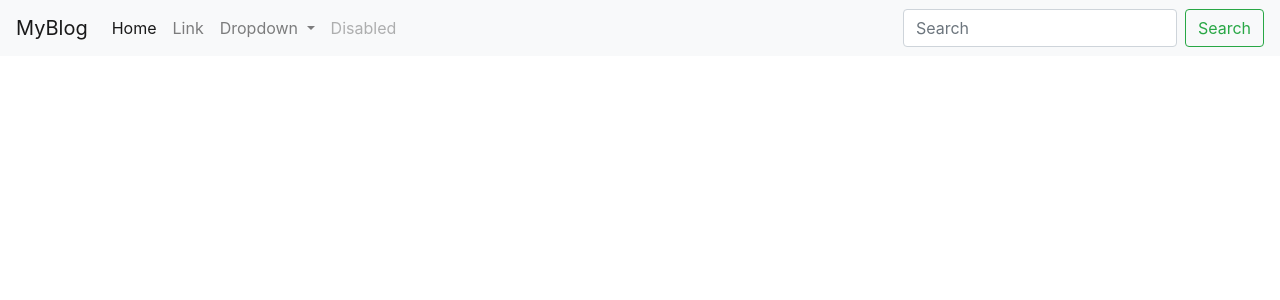
After one commit to sesami1716/CuraOffProject, a Django app: template templates/base.html in a window 1280 px wide. The commit adds this page. Shown: the top 300 px of the page. Run offline with Django 3.2, Linux system fonts and the light colour scheme; the template is opened without the code that fills it, so the values that code supplies are empty; some libraries are stand-ins or nearby versions.

Commit message:
ナビゲーションバー追加

```diff
--- /dev/null
+++ b/templates/base.html
@@ -0,0 +1,28 @@
+<!-- templates/base.html -->
+
+{% load static %}
+<!DOCTYPE html>
+<html lang="ja">
+  <head>
+    <meta charset="utf-8">
+    <meta name="viewport" content="width=device-width, initial-scale=1, shrink-to-fit=no">
+    <title>{% block title %}MyBlog{% endblock %}</title>
+    <meta name="description" content="{% block description %}{% endblock %}">
+
+    <link rel="icon" href="{% static 'img/favicon.ico' %}">
+    <!-- Bootstrap CSS -->
+    <link rel="stylesheet" href="https://stackpath.bootstrapcdn.com/bootstrap/4.1.3/css/bootstrap.min.css" integrity="sha384-MCw98/SFnGE8fJT3GXwEOngsV7Zt27NXFoaoApmYm81iuXoPkFOJwJ8ERdknLPMO" crossorigin="anonymous">
+  </head>
+  <body>
+    {% include "base/navbar.html" %}
+
+    {% block content %}
+    {% endblock %}
+
+    <!-- Optional JavaScript -->
+    <!-- jQuery first, then Popper.js, then Bootstrap JS -->
+    <script src="https://code.jquery.com/jquery-3.3.1.slim.min.js" integrity="sha384-q8i/X+965DzO0rT7abK41JStQIAqVgRVzpbzo5smXKp4YfRvH+8abtTE1Pi6jizo" crossorigin="anonymous"></script>
+    <script src="https://cdnjs.cloudflare.com/ajax/libs/popper.js/1.14.3/umd/popper.min.js" integrity="sha384-ZMP7rVo3mIykV+2+9J3UJ46jBk0WLaUAdn689aCwoqbBJiSnjAK/l8WvCWPIPm49" crossorigin="anonymous"></script>
+    <script src="https://stackpath.bootstrapcdn.com/bootstrap/4.1.3/js/bootstrap.min.js" integrity="sha384-ChfqqxuZUCnJSK3+MXmPNIyE6ZbWh2IMqE241rYiqJxyMiZ6OW/JmZQ5stwEULTy" crossorigin="anonymous"></script>
+  </body>
+</html>
--- /dev/null
+++ b/templates/base/navbar.html
@@ -0,0 +1,37 @@
+<!-- templates/base/navbar.html -->
+
+<nav class="navbar navbar-expand-lg navbar-light bg-light mb-4">
+  <a class="navbar-brand" href="/">MyBlog</a>
+  <button class="navbar-toggler" type="button" data-toggle="collapse" data-target="#navbarSupportedContent" aria-controls="navbarSupportedContent" aria-expanded="false" aria-label="Toggle navigation">
+    <span class="navbar-toggler-icon"></span>
+  </button>
+
+  <div class="collapse navbar-collapse" id="navbarSupportedContent">
+    <ul class="navbar-nav mr-auto">
+      <li class="nav-item active">
+        <a class="nav-link" href="#">Home <span class="sr-only">(current)</span></a>
+      </li>
+      <li class="nav-item">
+        <a class="nav-link" href="#">Link</a>
+      </li>
+      <li class="nav-item dropdown">
+        <a class="nav-link dropdown-toggle" href="#" id="navbarDropdown" role="button" data-toggle="dropdown" aria-haspopup="true" aria-expanded="false">
+          Dropdown
+        </a>
+        <div class="dropdown-menu" aria-labelledby="navbarDropdown">
+          <a class="dropdown-item" href="#">Action</a>
+          <a class="dropdown-item" href="#">Another action</a>
+          <div class="dropdown-divider"></div>
+          <a class="dropdown-item" href="#">Something else here</a>
+        </div>
+      </li>
+      <li class="nav-item">
+        <a class="nav-link disabled" href="#">Disabled</a>
+      </li>
+    </ul>
+    <form class="form-inline my-2 my-lg-0">
+      <input class="form-control mr-sm-2" type="search" placeholder="Search" aria-label="Search">
+      <button class="btn btn-outline-success my-2 my-sm-0" type="submit">Search</button>
+    </form>
+  </div>
+</nav>
```
Also changed, not shown: blog/templates/blog/index.html (+5 -6 lines), dbsite/static/img/favicon.ico (added).
